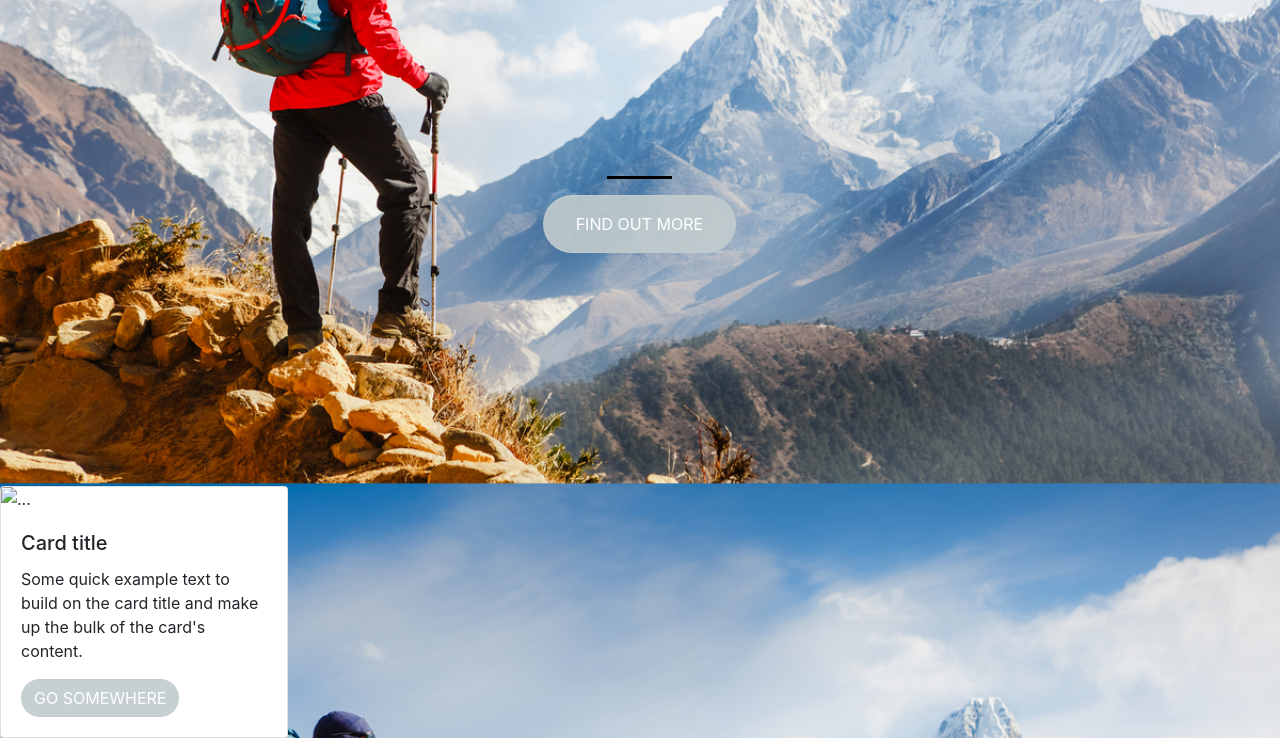
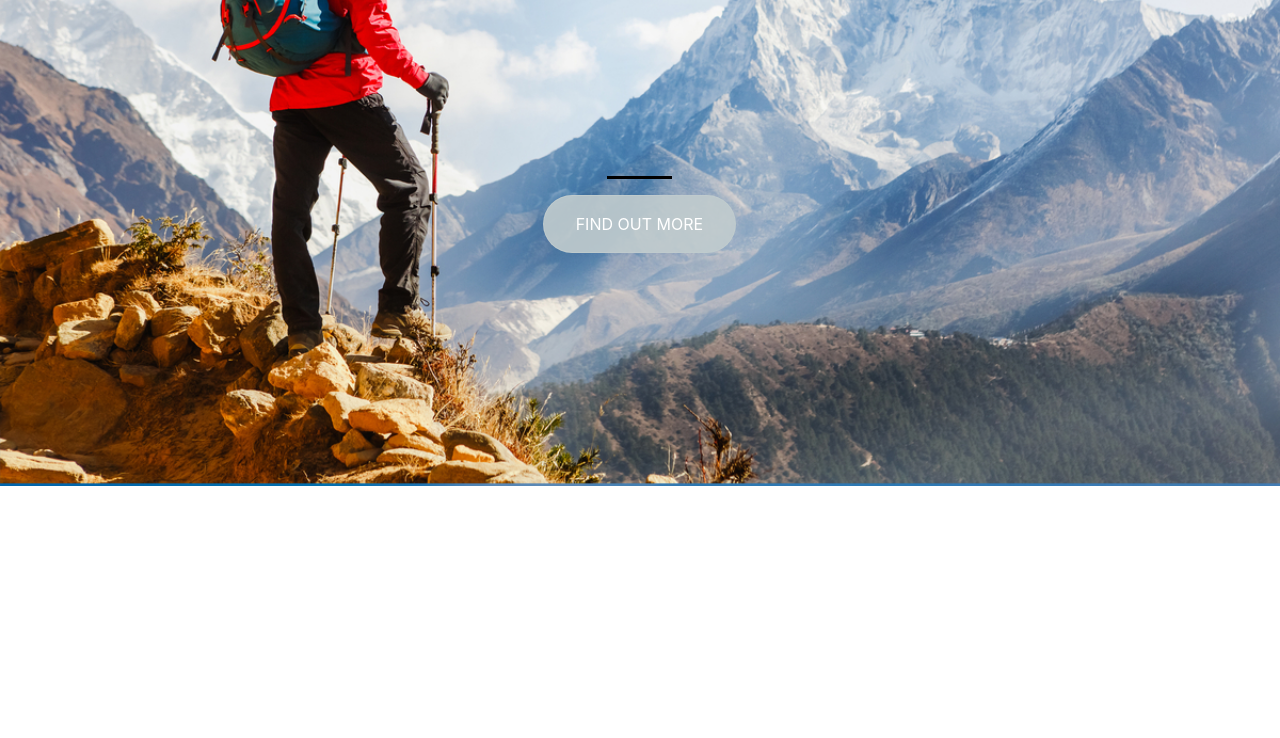
Before and after one commit to surfer971/startup-of-the-year, a plain HTML site: page index.html in a window 1280 px wide. Shown: the part 370-1108 px from the top of the page. After the commit the page ends 856 px from the top, so only its background shows below. Drawn offline with nearby package versions, Linux system fonts and the light colour scheme.

Commit message:
Add files via upload

```diff
--- a/index.html
+++ b/index.html
@@ -79,14 +79,6 @@
 </div>
 
 
-<div class="card" style="width: 18rem;">
-  <img src="/images/" class="card-img-top" alt="...">
-  <div class="card-body">
-    <h5 class="card-title">Card title</h5>
-    <p class="card-text">Some quick example text to build on the card title and make up the bulk of the card's content.</p>
-    <a href="#" class="btn btn-primary">Go somewhere</a>
-  </div>
-</div>
 
 
 
```
